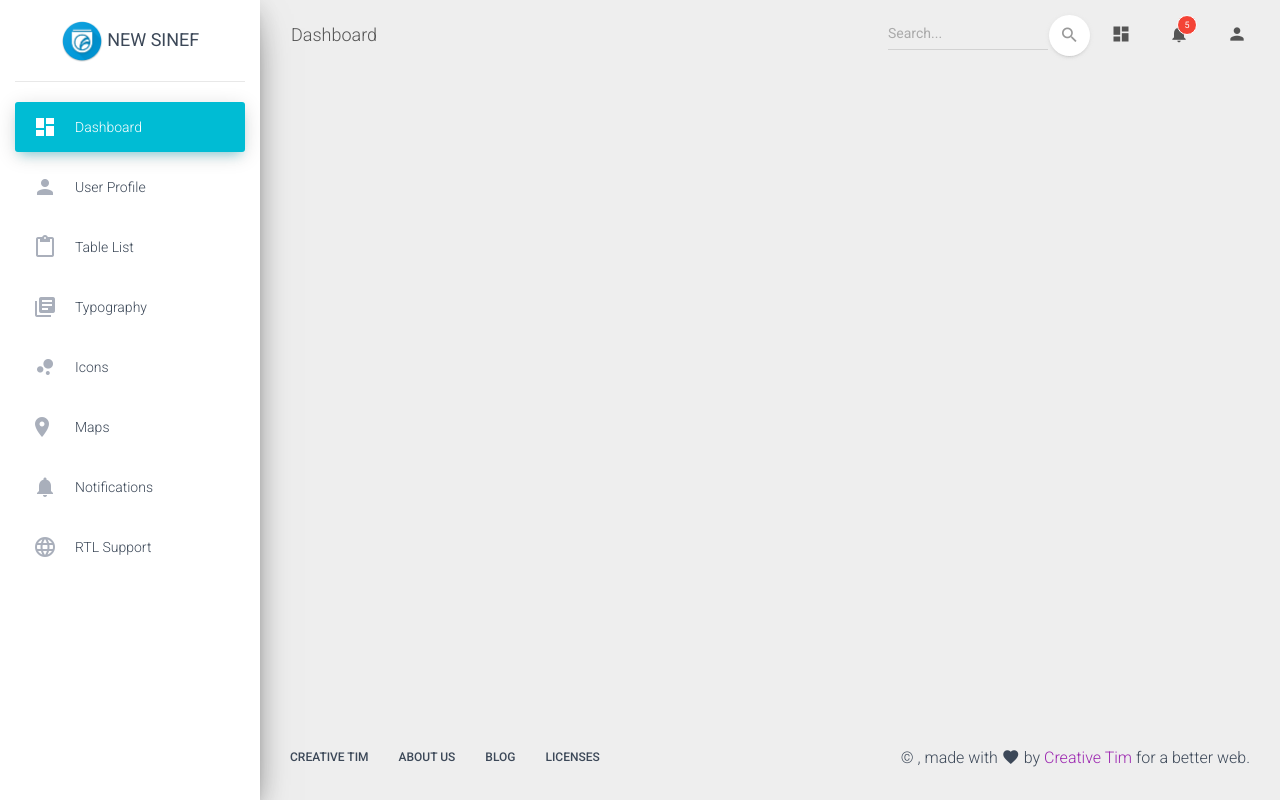
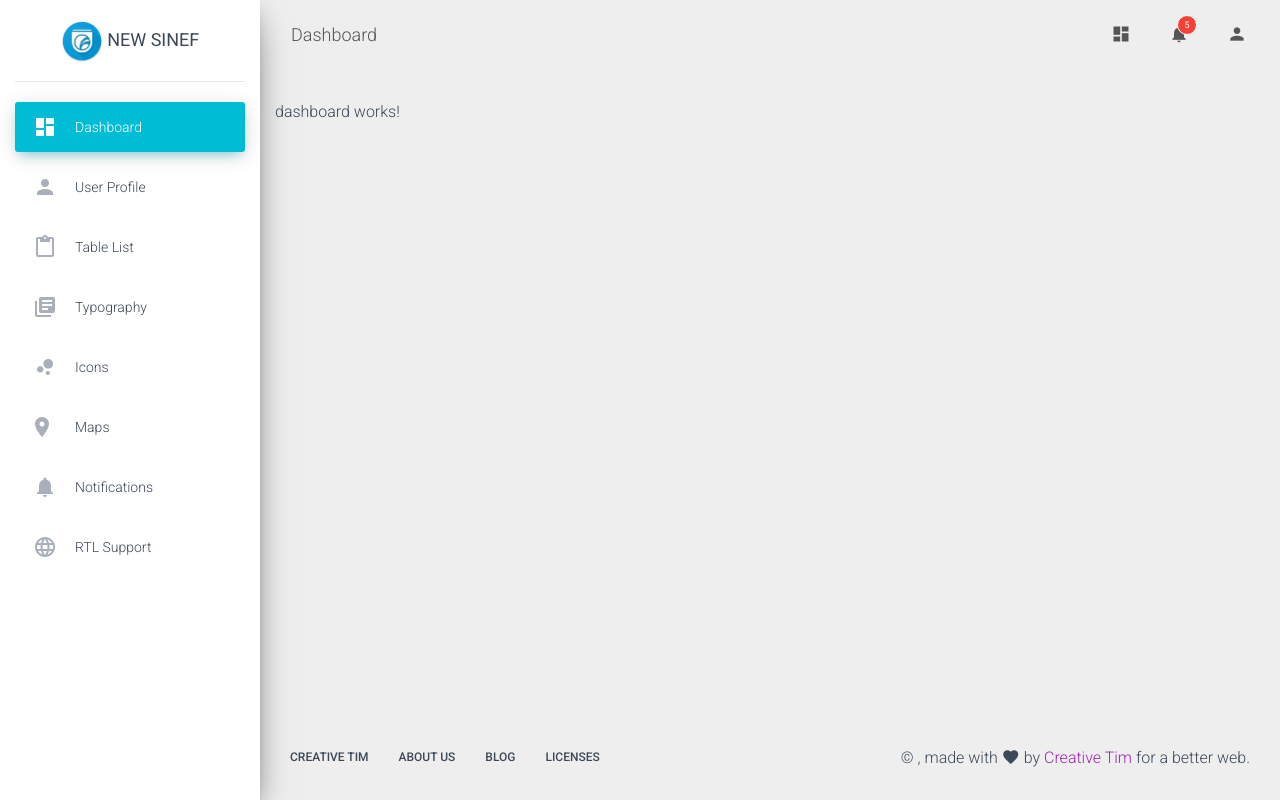
Before and after one commit to arturdligorio/new-sinef, an Angular app: page /login in a window 1280 px wide. Both pictures are taken after typing "Sample", "Sample123" into the empty fields and a click on the input "Log In". Built offline with nearby package versions, Linux system fonts and the light colour scheme.

Commit message:
alteração em relação a rotas e header

```diff
--- a/src/app/app-routing.module.ts
+++ b/src/app/app-routing.module.ts
@@ -4,15 +4,16 @@ import { LoginComponent } from './login/login.component';
 import { DashboardComponent } from './dashboard/dashboard.component';
 import { MainComponent } from './main/main.component';
 
-const routes: Routes = [
+const routesMain: Routes = [
   { path: '', pathMatch: 'full', redirectTo: 'login'},
   { path: 'login', component: LoginComponent },
-  { path: 'dashboard', component: DashboardComponent },
-  { path: 'main', component: MainComponent }
+  { path: 'main', component: MainComponent },
+
+  { path: '**', redirectTo: 'login' }
 ];
 
 @NgModule({
-  imports: [RouterModule.forRoot(routes)],
+  imports: [RouterModule.forRoot(routesMain)],
   exports: [RouterModule]
 })
 export class AppRoutingModule { }
--- a/src/app/app.component.ts
+++ b/src/app/app.component.ts
@@ -6,5 +6,5 @@ import { Component } from '@angular/core';
   styleUrls: ['./app.component.css']
 })
 export class AppComponent {
-  title = 'new-sinef';
+
 }
--- a/src/app/app.module.ts
+++ b/src/app/app.module.ts
@@ -10,6 +10,7 @@ import { HeaderComponent } from './header/header.component';
 import { MainComponent } from './main/main.component';
 import { DashboardComponent } from './dashboard/dashboard.component';
 import { ReactiveFormsModule, FormsModule } from '@angular/forms';
+import { MainRoutingModule } from './main/main-routing.module';
 
 @NgModule({
   declarations: [
@@ -24,6 +25,7 @@ import { ReactiveFormsModule, FormsModule } from '@angular/forms';
   imports: [
     BrowserModule,
     AppRoutingModule,
+    MainRoutingModule,
     ReactiveFormsModule,
     FormsModule
   ],
--- a/src/app/header/header.component.html
+++ b/src/app/header/header.component.html
@@ -10,15 +10,6 @@
       <span class="navbar-toggler-icon icon-bar"></span>
     </button>
     <div class="collapse navbar-collapse justify-content-end">
-      <form class="navbar-form">
-        <span class="bmd-form-group"><div class="input-group no-border">
-          <input type="text" value="" class="form-control" placeholder="Search...">
-          <button type="submit" class="btn btn-white btn-round btn-just-icon">
-            <i class="material-icons">search</i>
-            <div class="ripple-container"></div>
-          </button>
-        </div></span>
-      </form>
       <ul class="navbar-nav">
         <li class="nav-item">
           <a class="nav-link" href="#pablo">
@@ -45,11 +36,9 @@
           </div>
         </li>
         <li class="nav-item dropdown">
-          <a class="nav-link" href="#pablo" id="navbarDropdownProfile" data-toggle="dropdown" aria-haspopup="true" aria-expanded="false">
+          <a class="nav-link" href="dashboard" id="navbarDropdownProfile" data-toggle="dropdown" aria-haspopup="true" aria-expanded="false" title="Acount">
             <i class="material-icons">person</i>
-            <p class="d-lg-none d-md-block">
-              Account
-            </p>
+            <p class="d-lg-none d-md-block"></p>
           </a>
           <div class="dropdown-menu dropdown-menu-right" aria-labelledby="navbarDropdownProfile">
             <a class="dropdown-item" href="#">Profile</a>
--- a/src/app/login/login.component.ts
+++ b/src/app/login/login.component.ts
@@ -1,6 +1,7 @@
 import { Component, OnInit } from '@angular/core';
 import { FormBuilder, FormGroup, Validators } from '@angular/forms';
 import { Router, ActivatedRoute } from '@angular/router';
+import { AppComponent } from '../app.component';
 
 @Component({
   selector: 'app-login',
@@ -8,7 +9,7 @@ import { Router, ActivatedRoute } from '@angular/router';
   styleUrls: ['./login.component.css']
 })
 export class LoginComponent implements OnInit {
-
+  telaLogin = true;
   loginForm: FormGroup;
   returnUrl: string;
   submitted = false;
@@ -39,6 +40,9 @@ export class LoginComponent implements OnInit {
     if (this.loginForm.invalid) {
       return;
     }
+
+    AppComponent
+
     console.log(this.returnUrl);
     this.loggin = true;
     this.router.navigate(["main"]);
--- a/src/app/main/main.component.html
+++ b/src/app/main/main.component.html
@@ -3,7 +3,7 @@
     <app-sidebar></app-sidebar>
     <app-header></app-header>
     <div class="content">
-          <router-outlet></router-outlet>
+        <app-dashboard *ngIf="testete"></app-dashboard>
     </div>
     <app-footer></app-footer>
   </div>
--- a/src/app/main/main.component.ts
+++ b/src/app/main/main.component.ts
@@ -7,6 +7,8 @@ import { Component, OnInit } from '@angular/core';
 })
 export class MainComponent implements OnInit {
 
+  testete = true;
+
   constructor() { }
 
   ngOnInit() {
```
Also changed, not shown: src/app/main/main-routing.module.ts (added, +18 -0 lines), src/app/app.component.html (line endings or trailing spaces). Lines whose indentation alone changed are shown as unchanged.
